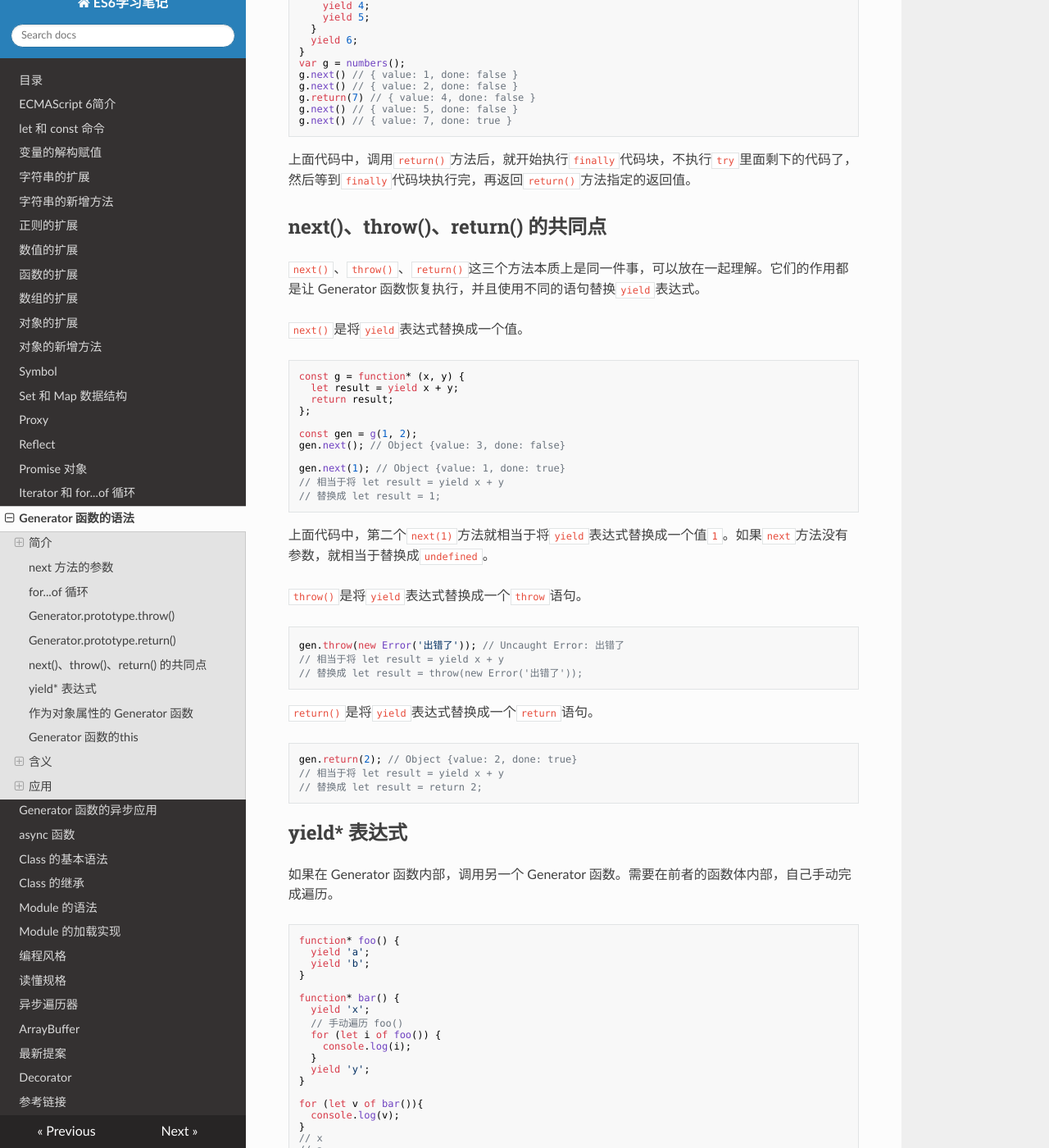
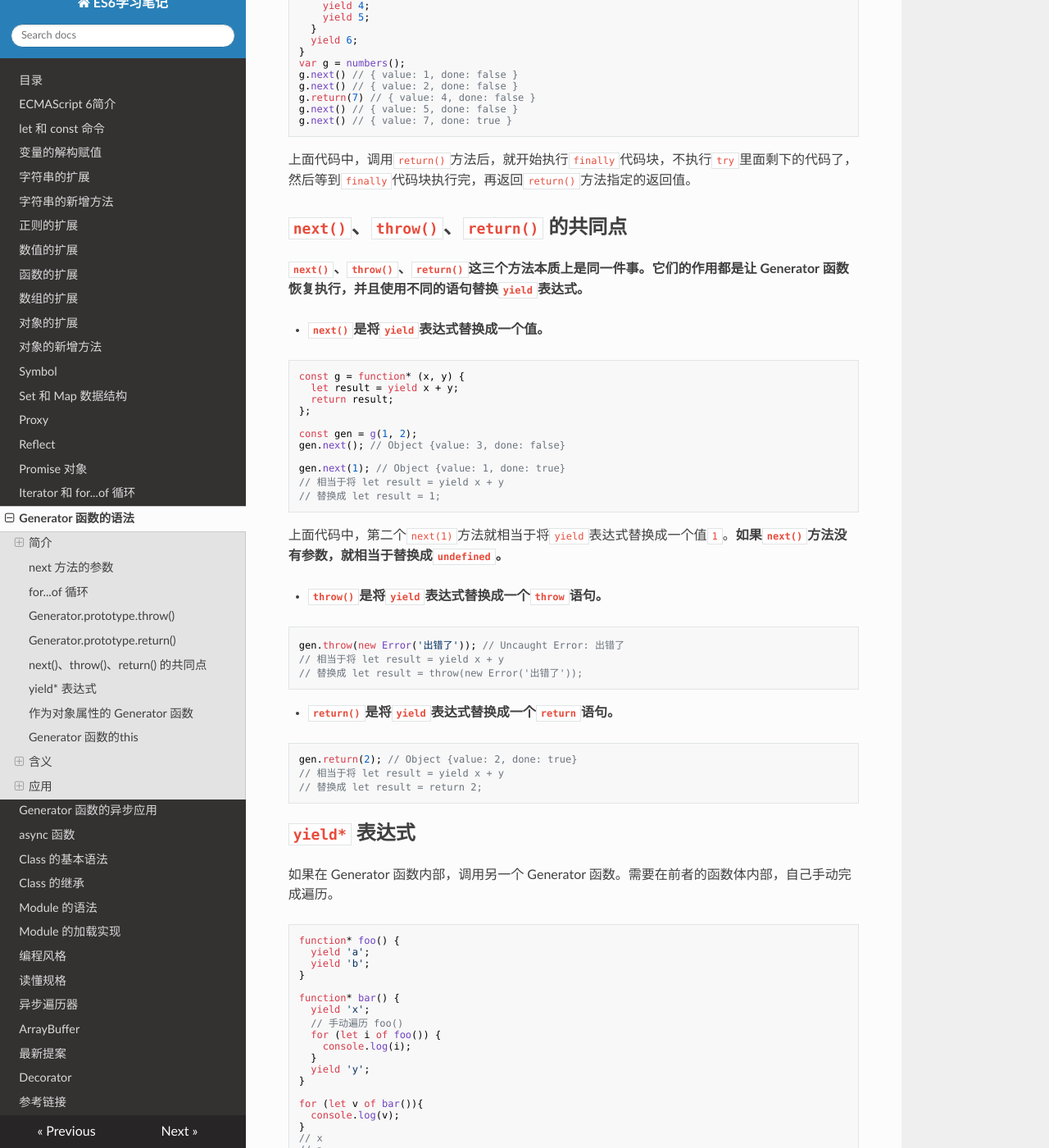
Before and after one commit to filefi/NotesOfES6, an MkDocs documentation site: the page built from docs/generator.md, in a window 1280 px wide and 1400 px high, scrolled down 14499 px. Shown: the whole window at 82% size. Built offline with MkDocs 1.6.1, drawn with Linux system fonts in a browser that asks for light colours; nearby versions of some CDN libraries.

Commit message:
generator.md yield*表达式 begin

````diff
--- a/docs/generator.md
+++ b/docs/generator.md
@@ -678,7 +678,7 @@ log(g());
 
 ## Generator.prototype.return()
 
-Generator 函数返回的遍历器对象，还有一个`return()`方法，可以返回给定的值，并且终结遍历 Generator 函数。
+**Generator 函数返回的遍历器对象，还有一个`return()`方法，可以返回给定的值，并且终结遍历 Generator 函数。**
 
 ```javascript
 function* gen() {
@@ -696,7 +696,7 @@ g.next()        // { value: undefined, done: true }
 
 上面代码中，遍历器对象`g`调用`return()`方法后，返回值的`value`属性就是`return()`方法的参数`foo`。并且，Generator 函数的遍历就终止了，返回值的`done`属性为`true`，以后再调用`next()`方法，`done`属性总是返回`true`。
 
-如果`return()`方法调用时，不提供参数，则返回值的`value`属性为`undefined`。
+**如果`return()`方法调用时，不提供参数，则返回值的`value`属性为`undefined`。**
 
 ```javascript
 function* gen() {
@@ -711,7 +711,7 @@ g.next()        // { value: 1, done: false }
 g.return() // { value: undefined, done: true }
 ```
 
-如果 Generator 函数内部有`try...finally`代码块，且正在执行`try`代码块，那么`return()`方法会导致立刻进入`finally`代码块，执行完以后，整个函数才会结束。
+**如果 Generator 函数内部有`try...finally`代码块，且正在执行`try`代码块，那么`return()`方法会导致立刻进入`finally`代码块，执行完以后，整个函数才会结束。**
 
 ```javascript
 function* numbers () {
@@ -735,11 +735,11 @@ g.next() // { value: 7, done: true }
 
 上面代码中，调用`return()`方法后，就开始执行`finally`代码块，不执行`try`里面剩下的代码了，然后等到`finally`代码块执行完，再返回`return()`方法指定的返回值。
 
-## next()、throw()、return() 的共同点
-
-`next()`、`throw()`、`return()`这三个方法本质上是同一件事，可以放在一起理解。它们的作用都是让 Generator 函数恢复执行，并且使用不同的语句替换`yield`表达式。
-
-`next()`是将`yield`表达式替换成一个值。
+## `next()`、`throw()`、`return()` 的共同点
+
+**`next()`、`throw()`、`return()`这三个方法本质上是同一件事。它们的作用都是让 Generator 函数恢复执行，并且使用不同的语句替换`yield`表达式。**
+
+- **`next()`是将`yield`表达式替换成一个值。**
 
 ```javascript
 const g = function* (x, y) {
@@ -755,9 +755,9 @@ gen.next(1); // Object {value: 1, done: true}
 // 替换成 let result = 1;
 ```
 
-上面代码中，第二个`next(1)`方法就相当于将`yield`表达式替换成一个值`1`。如果`next`方法没有参数，就相当于替换成`undefined`。
-
-`throw()`是将`yield`表达式替换成一个`throw`语句。
+上面代码中，第二个`next(1)`方法就相当于将`yield`表达式替换成一个值`1`。**如果`next()`方法没有参数，就相当于替换成`undefined`。**
+
+- **`throw()`是将`yield`表达式替换成一个`throw`语句。**
 
 ```javascript
 gen.throw(new Error('出错了')); // Uncaught Error: 出错了
@@ -765,7 +765,7 @@ gen.throw(new Error('出错了')); // Uncaught Error: 出错了
 // 替换成 let result = throw(new Error('出错了'));
 ```
 
-`return()`是将`yield`表达式替换成一个`return`语句。
+- **`return()`是将`yield`表达式替换成一个`return`语句。**
 
 ```javascript
 gen.return(2); // Object {value: 2, done: true}
@@ -773,7 +773,7 @@ gen.return(2); // Object {value: 2, done: true}
 // 替换成 let result = return 2;
 ```
 
-## yield\* 表达式
+## `yield*` 表达式
 
 如果在 Generator 函数内部，调用另一个 Generator 函数。需要在前者的函数体内部，自己手动完成遍历。
 
````
